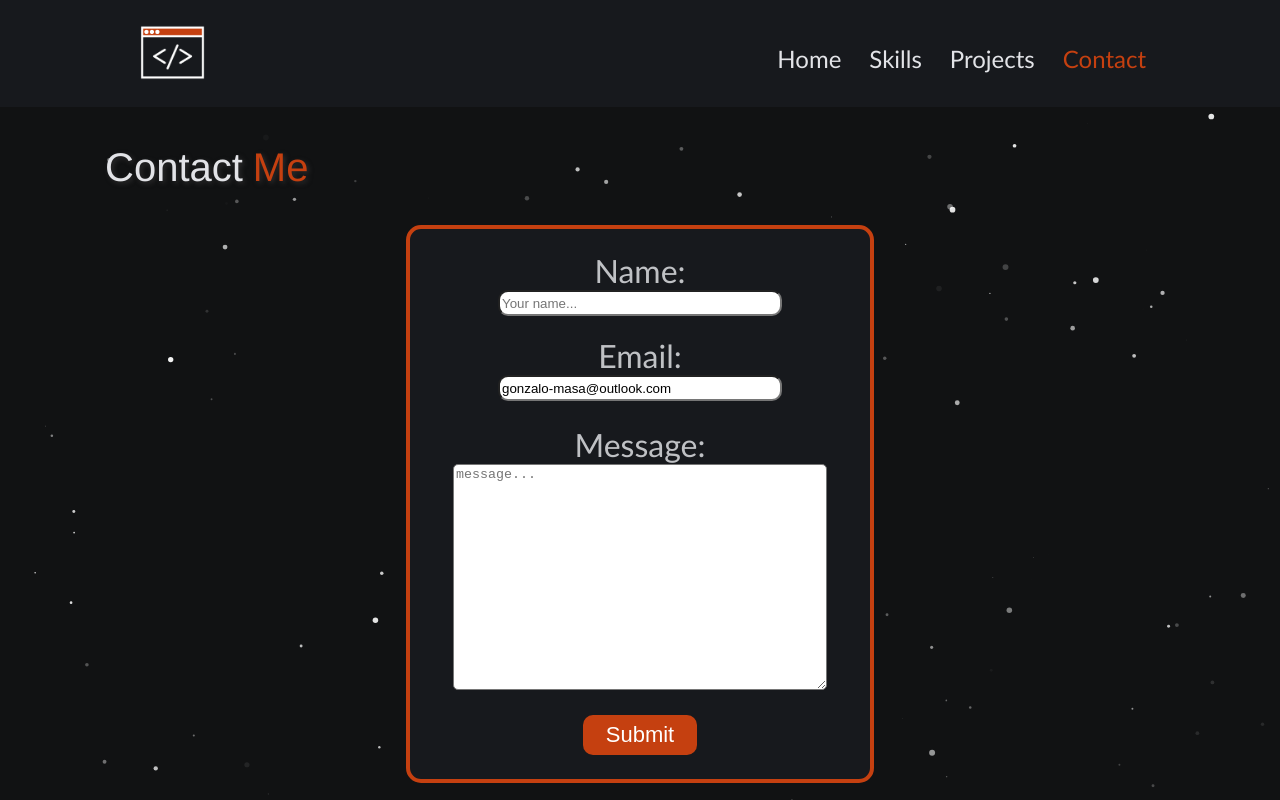
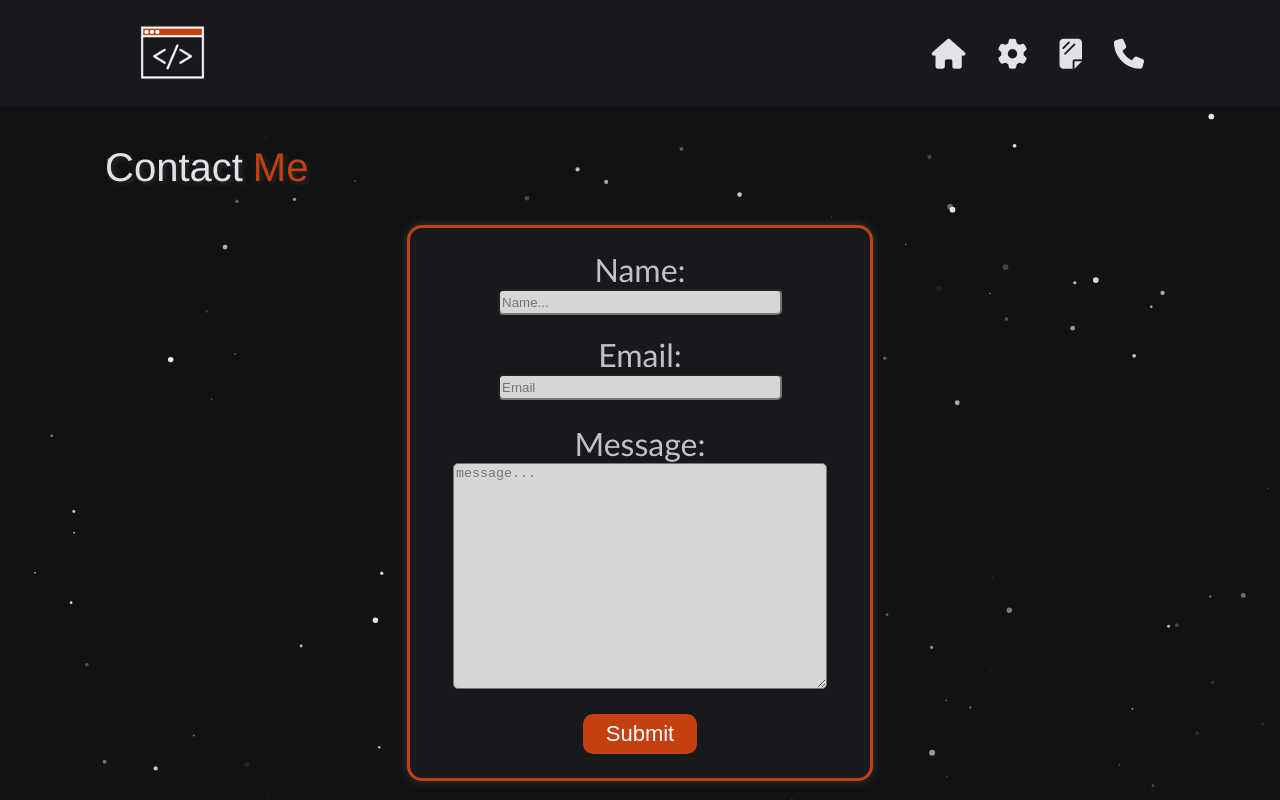
Before and after one commit to gonzalo00913/Portfolio-React, a React (Create React App) app: page /contact in a window 1280 px wide. Built offline with nearby package versions, Linux system fonts and the light colour scheme; a web font is replaced by a local one.

Commit message:
cambios en el nav y contacto

```diff
--- a/src/componentes/Contacto/Contacto.jsx
+++ b/src/componentes/Contacto/Contacto.jsx
@@ -2,11 +2,11 @@ import "../Contacto/styleContacto.css";
 import React from "react";
 import { useState } from 'react';
 import emailjs from 'emailjs-com';
-
+import Redes from "../Redes/Redes";
 
 const Contact= () => {
   const [name, setName] = useState('');
-  const [email, setEmail] = useState('gonzalo-masa@outlook.com');
+  const [email, setEmail] = useState('');
   const [message, setMessage] = useState('');
 
    const handleSubmit = (e) => {
@@ -36,11 +36,11 @@ const Contact= () => {
         <div className="container-neb">
       <div className="container-name">
         <label htmlFor="name">Name:</label>
-        <input placeholder="Your name..."  type="text" id="name" name="name" value={name} onChange={(e) => setName(e.target.value)} />
+        <input placeholder="Name..."  type="text" id="name" name="name" value={name} onChange={(e) => setName(e.target.value)} />
       </div>
       <div className="container-email">
-        <label htmlFor="email" >Email:</label>
-        <input type="email" id="email" name="email" value={email} onChange={(e) => setEmail(e.target.value)} />
+        <label   htmlFor="email">Email:</label>
+        <input placeholder="Email" type="email" id="email" name="email" value={email} onChange={(e) => setEmail(e.target.value)} />
       </div>
       <div  className="container-mensaje">
         <label htmlFor="message">Message:</label>
@@ -48,6 +48,7 @@ const Contact= () => {
       </div>
       <button className="buton" type="submit">Submit</button>
       </div>
+
     </form>
 
 
--- a/src/componentes/Contacto/styleContacto.css
+++ b/src/componentes/Contacto/styleContacto.css
@@ -1,7 +1,3 @@
-.contacto{
-    color: rgb(197, 64, 16);
-}
-
 
   /*Inicio Responsive*/
 
@@ -18,8 +14,9 @@
   height: 550px;
   margin: auto;
   border-radius: 15px;
-  border: 4px solid rgb(197, 64, 16);
+  border: 3px solid rgb(197, 64, 16);
   background-color: #17191d;;
+  box-shadow: 0 0 10px #393939;
 }
 
 .container-name{
@@ -49,14 +46,15 @@
   border-radius: 5px;
   width: 80%;
   margin: auto;
+  background-color: rgba(255, 255, 255, 0.825);
 }
 input{
   margin: auto;
  /*  width: 16.2rem; */
   width: 60%;
-  border-radius: 10px;
+  border-radius: 5px;
   height: 20px;
-
+  background-color: rgba(255, 255, 255, 0.825);
 }
 
 .buton{
@@ -128,7 +126,9 @@ input{
     border-radius: 5px;
     width: 80%;
     margin: auto;
+
   }
+
   input{
     margin: auto;
 
--- a/src/componentes/Habilidades/Habilidades.jsx
+++ b/src/componentes/Habilidades/Habilidades.jsx
@@ -46,7 +46,7 @@ const Habilidades = () => {
           Git for version control on my projects and I'm
           continually learning and improving my skills." <br />
           <button className="cv-download">
-   <a href={CV} download="mi-cv.pdf">Descargar CV</a>
+   <a href={CV} download="mi-cv.pdf">Download CV</a>
   </button>
         </p>
 
--- a/src/componentes/Habilidades/styleHabilidades.css
+++ b/src/componentes/Habilidades/styleHabilidades.css
@@ -4,12 +4,14 @@
   margin: 30px 0px 0px 26%;
   border-radius: 20px;
   border: 4px solid rgb(197, 64, 16) ;
+  box-shadow: 0 0 10px #393939;
 }
 .logo-habilidades {
   width: 19%;
   margin: 15px;
   padding: 10px;
   transition: all 0.2s ease;
+
 }
 
 .logo-habilidades:hover{
--- a/src/componentes/Inicio/style.css
+++ b/src/componentes/Inicio/style.css
@@ -106,7 +106,7 @@ a {
   text-decoration: none;
   color: white;
 }
-i {
+.fa-brands{
   font-size: 40px;
   margin: 12px;
 }
--- a/src/componentes/Nav/Nav.jsx
+++ b/src/componentes/Nav/Nav.jsx
@@ -1,7 +1,7 @@
 import { NavLink } from "react-router-dom";
-/* import {FaBars,FaTimes} from "react-icons/fa" */
 import "../Nav/style.css";
 import imgLogo from "../img/naranja.png";
+
 const Nav = () => {
   return (
     <div>
@@ -9,29 +9,24 @@ const Nav = () => {
         <div className="">
           <img className="ban" src={imgLogo} alt="logo" />
         </div>
-      <div className="container-links">
-{/*       <NavLink className="link home" to="/home">
-         Home
-        </NavLink> */}
+        <div className="container-links ">
+
           <NavLink className="link home" to="/" exact>
-          Home
+            <i class="fa-solid fa-house"></i>
           </NavLink>
 
           <NavLink className="link" to="/habilidades">
-          Skills
+            <i class="fa-solid fa-gear"></i>
           </NavLink>
 
           <NavLink className="link" to="/proyectos">
-          Projects
+            <i class="fa-solid fa-sheet-plastic"></i>
           </NavLink>
           <NavLink className="link contacto" to="/contact">
-          Contact
+            <i class="fa-solid fa-phone"></i>
           </NavLink>
-
         </div>
-
       </nav>
-
     </div>
   );
 };
--- a/src/componentes/Nav/style.css
+++ b/src/componentes/Nav/style.css
@@ -11,14 +11,14 @@
 .container-links{
   display: flex;
   justify-content: right;
-  margin-top: 10px;
+  margin-top: 3px;
   margin-right: 140px;
 }
 
 .link {
   color: #e2e3e7;
   list-style: none;
-  margin: 14px;
+  margin: 16px;
   font-size: 24px;
 
 }
@@ -44,8 +44,13 @@
   100% {
     color: rgb(197, 64, 16);
   }
+
+
 }
-
+.icono,
+i{
+  font-size: 30px;
+}
 
 
 /* Estilos para el menú responsive */
@@ -79,7 +84,10 @@
  .ban {
 display: none;
 }
-
+.icono,
+i{
+  font-size: 20px;
+}
 
 }
 
@@ -117,6 +125,11 @@ display: none;
   float: left;
   margin-left: 10px;
 }
+i{
+  font-size: 25px;
+  padding: 5px;
+
+}
 }
 
 @media screen and (min-width: 601px) and (max-width: 800px) {
@@ -152,92 +165,3 @@ display: none;
   margin-left: 50px;
 }
 }
-
-
-
-/*
-@media screen and (min-width: 570px) and (max-width: 800px) {
-
- .container-links{
-  display: flex;
-  justify-content: right;
-  margin-top: 10px;
-  margin-right: 40px;
-}
-
-
-  .ban {
-    width: 65px;
-    display: block;
-    float: left;
-    margin-left: 50px;
-  }
-}
-
-
-
- .estilos-nav {
-    background-color: #17191d;
-    padding: 15px;
-    position: fixed;
-    top: 0;
-    width: 100%;
-    z-index: 1;
-
-   }
-
- .container-links{
-   display: flex;
-   justify-content: right;
-   margin-top: 1px;
-   margin-right: 5%;
- }
-
- .link {
-   color: #e2e3e7;
-   list-style: none;
-   margin: 12px;
-   font-size: 20px;
-
- }
- .ban {
-  width: 45px;
-  display: block;
-  float: left;
-  margin-left: 10px;
-} */
-
-
-/*
- @media (max-width: 570px) {
-  .estilos-nav {
-    background-color: #17191d;
-    padding: 15px;
-    position: fixed;
-    top: 0;
-    width: 100%;
-    z-index: 1;
-
-   }
-
- .container-links{
-   display: flex;
-   justify-content: right;
-   margin-top: 1px;
-   margin-right: 5%;
- }
-
- .link {
-   color: #e2e3e7;
-   list-style: none;
-   margin: 12px;
-   font-size: 20px;
-
- }
- .ban {
-  width: 45px;
-  display: block;
-  float: left;
-  margin-left: 10px;
-}
-} */
--- a/src/componentes/Proyectos/styleProyectos.css
+++ b/src/componentes/Proyectos/styleProyectos.css
@@ -3,6 +3,7 @@
   margin: 20px;
   border-radius:20px;
   border: 5px solid rgb(197, 64, 16);
+  box-shadow: 0 0 10px #393939;
 }
 .proyectos {
   display: flex;
@@ -11,6 +12,7 @@
   text-shadow: 2px 2px 5px rgba(77, 76, 75, 0.5);
   min-height: 50vh;
   animation: fade-in 1s ease-in;
+
 }
 
 @keyframes fade-in {
```
Lines whose indentation alone changed are shown as unchanged.
